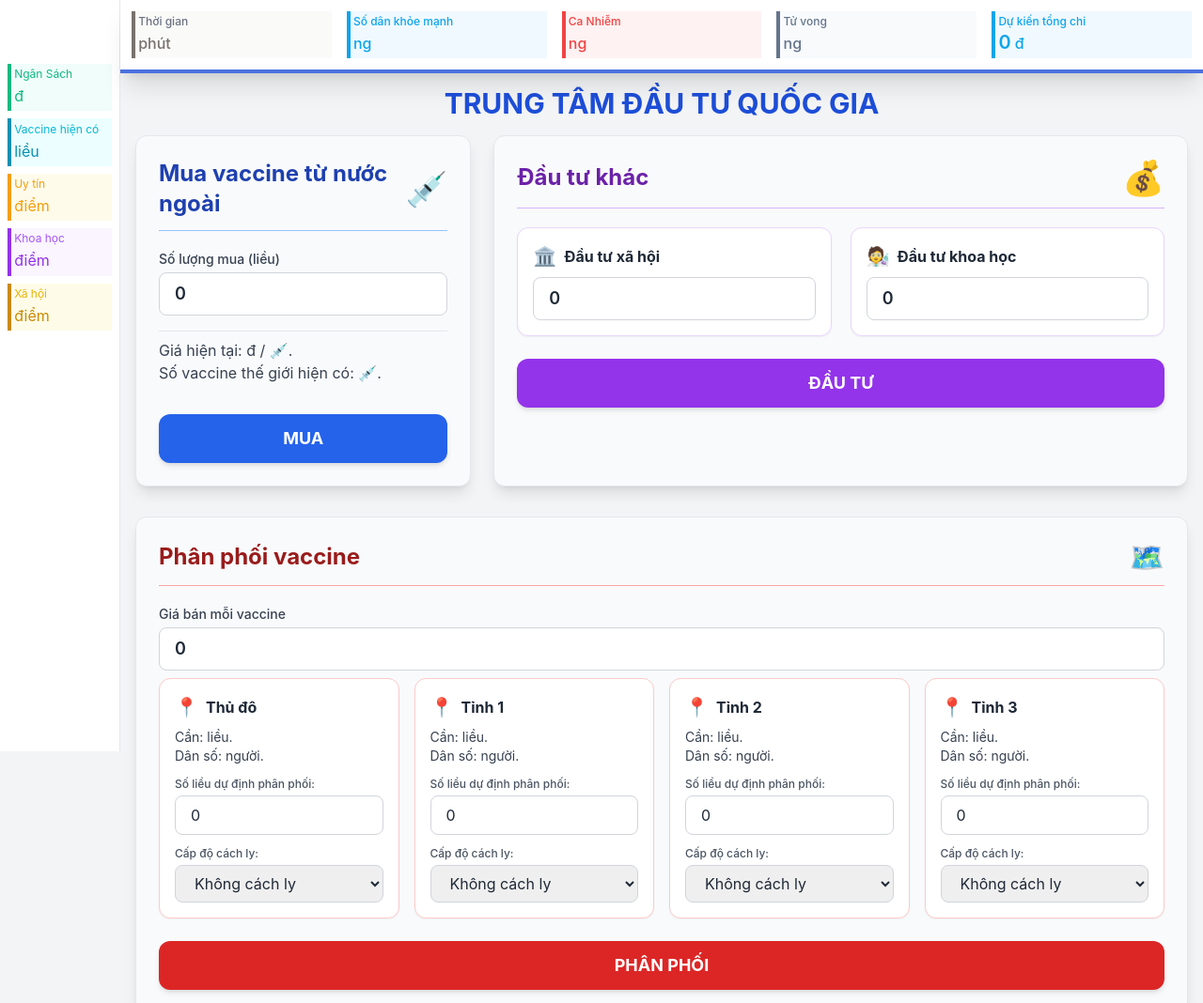
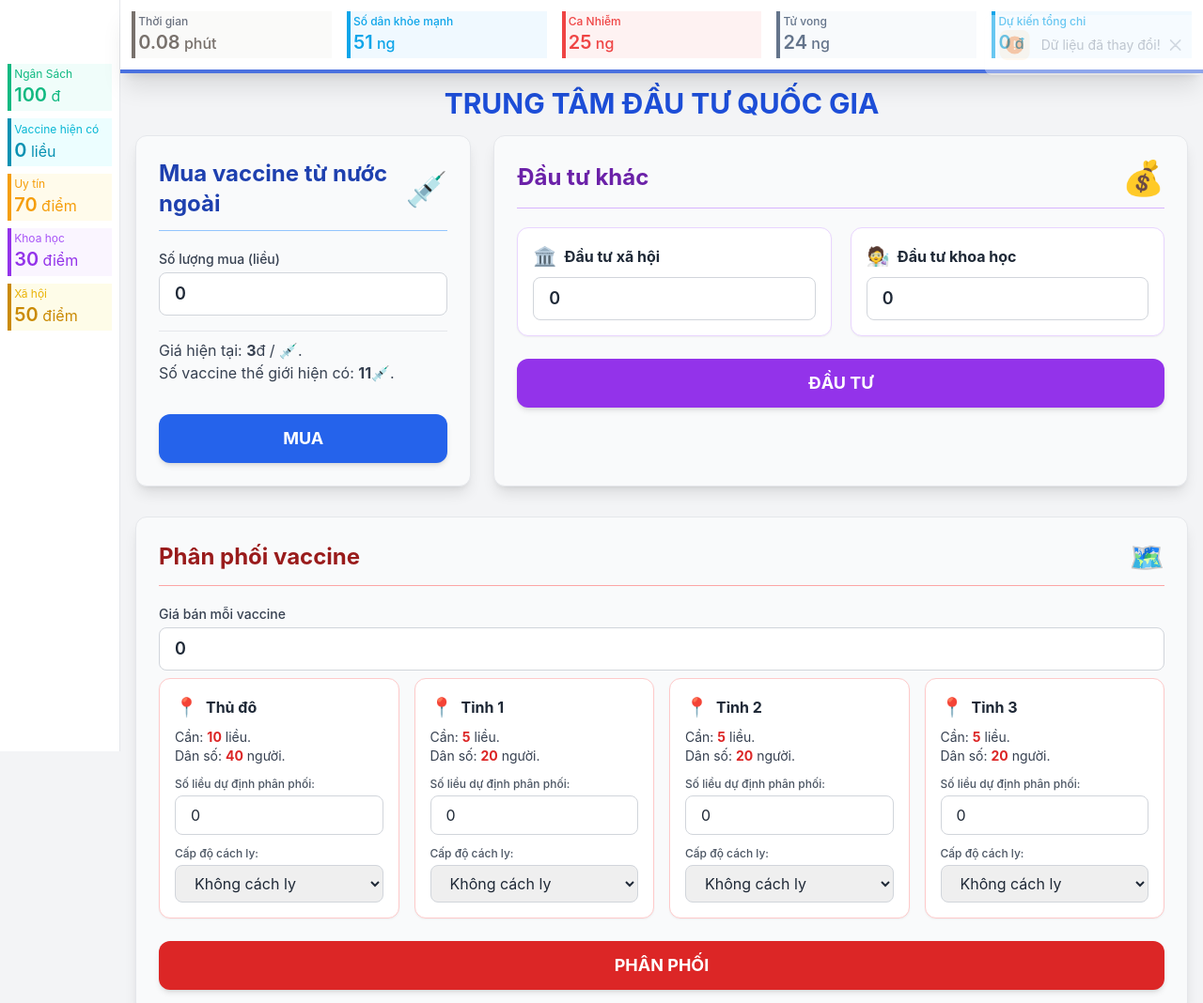
Before and after one commit to helitoo/phong-chong-covid, a plain HTML site: page index.html in a window 1280 px wide. Shown: the top 1068 px of the page at 94% size. Drawn offline with nearby package versions, Linux system fonts and the light colour scheme; the site is published under a folder, as on GitHub Pages, so addresses that start at the root find nothing.

Commit message:
first commit

```diff
--- a/index.html
+++ b/index.html
@@ -12,7 +12,7 @@
     <!-- Style -->
     <link rel="stylesheet" href="style.css" />
     <!-- Main script -->
-    <script type="module" src="/mainScript.js"></script>
+    <script type="module" src="./mainScript.js"></script>
     <script>
       // Cấu hình Tailwind cho màu sắc chủ đạo
       tailwind.config = {
```
